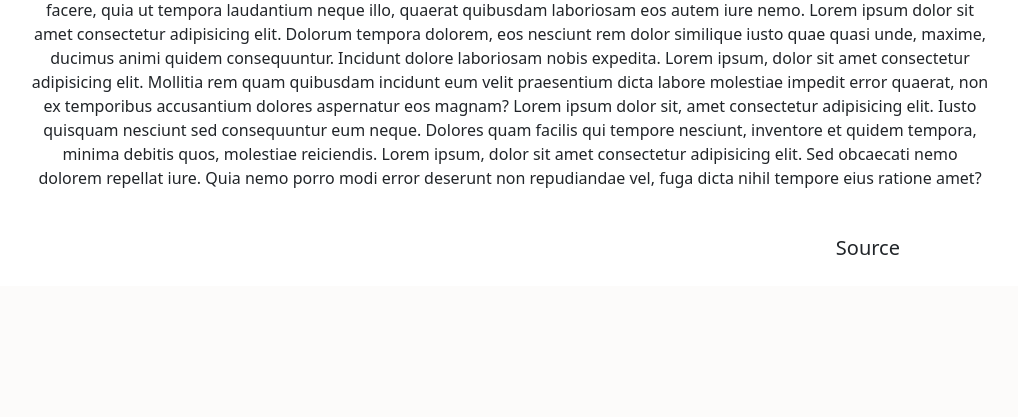
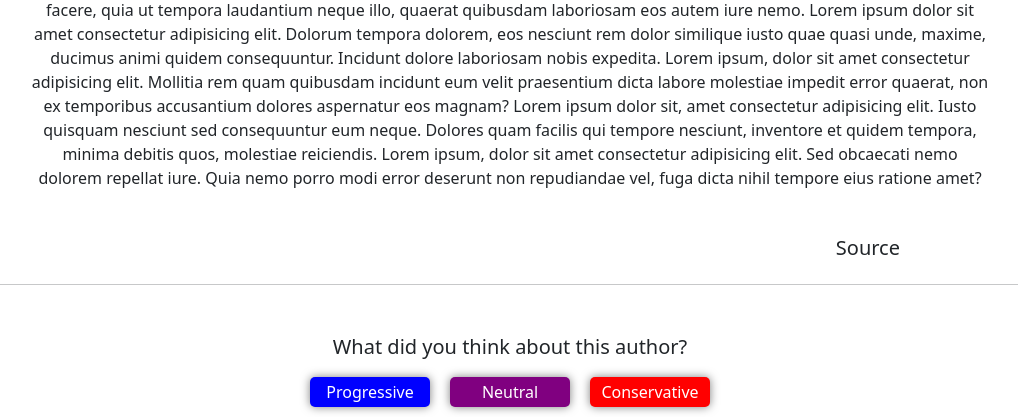
Before and after one commit to MegaClin10/TH21-NewSpectrum, a PHP site: page /article.html in a window 1280 px wide. Shown: the part 514-931 px from the top of the page, without its empty margins (130-1148 px from the left). Before the commit the page ends 769 px from the top, so only its background shows below. Run offline with PHP 8.4, Linux system fonts and the light colour scheme.

Commit message:
js for displaying info

```diff
--- a/article.html
+++ b/article.html
@@ -27,29 +27,37 @@
         </div>
 
         <div class="article-name">
-            <h3>Article Title</h3>
+            <h3 id="artname">Article Title</h3>
         </div>
 
         <div class="author-name-container">
-            <h5>By: Author</h5>
+            <h5 id="authname">By: Author</h5>
         </div>
 
         <div class="fill-div">
             <div class="article-container">
-                <p>Lorem ipsum dolor, sit amet consectetur adipisicing elit. Cumque similique est assumenda suscipit numquam molestias minus facere, quia ut tempora laudantium neque illo, quaerat quibusdam laboriosam eos autem iure nemo. Lorem ipsum dolor sit amet consectetur adipisicing elit. Dolorum tempora dolorem, eos nesciunt rem dolor similique iusto quae quasi unde, maxime, ducimus animi quidem consequuntur. Incidunt dolore laboriosam nobis expedita. Lorem ipsum, dolor sit amet consectetur adipisicing elit. Mollitia rem quam quibusdam incidunt eum velit praesentium dicta labore molestiae impedit error quaerat, non ex temporibus accusantium dolores aspernatur eos magnam? Lorem ipsum dolor sit, amet consectetur adipisicing elit. Iusto quisquam nesciunt sed consequuntur eum neque. Dolores quam facilis qui tempore nesciunt, inventore et quidem tempora, minima debitis quos, molestiae reiciendis. Lorem ipsum, dolor sit amet consectetur adipisicing elit. Sed obcaecati nemo dolorem repellat iure. Quia nemo porro modi error deserunt non repudiandae vel, fuga dicta nihil tempore eius ratione amet?</p>
+                <p id="cont">Lorem ipsum dolor, sit amet consectetur adipisicing elit. Cumque similique est assumenda suscipit numquam molestias minus facere, quia ut tempora laudantium neque illo, quaerat quibusdam laboriosam eos autem iure nemo. Lorem ipsum dolor sit amet consectetur adipisicing elit. Dolorum tempora dolorem, eos nesciunt rem dolor similique iusto quae quasi unde, maxime, ducimus animi quidem consequuntur. Incidunt dolore laboriosam nobis expedita. Lorem ipsum, dolor sit amet consectetur adipisicing elit. Mollitia rem quam quibusdam incidunt eum velit praesentium dicta labore molestiae impedit error quaerat, non ex temporibus accusantium dolores aspernatur eos magnam? Lorem ipsum dolor sit, amet consectetur adipisicing elit. Iusto quisquam nesciunt sed consequuntur eum neque. Dolores quam facilis qui tempore nesciunt, inventore et quidem tempora, minima debitis quos, molestiae reiciendis. Lorem ipsum, dolor sit amet consectetur adipisicing elit. Sed obcaecati nemo dolorem repellat iure. Quia nemo porro modi error deserunt non repudiandae vel, fuga dicta nihil tempore eius ratione amet?</p>
             </div>
         </div>
 
         <div class="source-container">
-            <h5>Source</h5>
+            <h5 id="src">Source</h5>
         </div>
 
-        <script>
-            function myFunction() {
-               var element = document.body;
-               element.classList.toggle("dark-mode");
-            }
-        </script>
+        <hr>
+
+        <div class="vote-container">
+            <div class="vote-text">
+                <h1>What did you think about this author?</h1>
+            </div>
+            <div class="vote-buttons" id="vote-buttons">
+                <button class="vote-button-p" onclick="pB()">Progressive</button>
+                <button class="vote-button-n" onclick="nB()">Neutral</button>
+                <button class="vote-button-c" onclick="cB()">Conservative</button>
+            </div>
+        </div>
+
+        <script src="scripts/article.js"></script>
 
 
     </body>
--- a/assets/lm-css/articleStyle-lm.css
+++ b/assets/lm-css/articleStyle-lm.css
@@ -154,3 +154,53 @@ body div {
     background-color: rgba(0,0,0,.815);
     color: white;
   }
+
+.vote-container {
+  margin-top: 50px;
+  display: flex;
+  flex-direction: column;
+  justify-content: center;
+}
+
+.vote-text {
+  display: flex;
+  justify-content: center;
+}
+
+.vote-text h1 {
+  font-size: 20px;
+}
+
+.vote-buttons {
+  display: flex;
+  justify-content: center;
+}
+
+.vote-buttons button {
+  margin: 10px;
+  width: 120px;
+  height: 30px;
+  color: white;
+  border-radius: 5px;
+  outline: 0;
+  border: 0;
+  box-shadow: 0 0 10px rgba(0,0,0,.5)
+}
+
+.vote-buttons button:focus {
+  box-shadow: none;
+  border: 0px;
+  outline: 0px;
+}
+
+.vote-button-p {
+  background-color: blue;
+}
+
+.vote-button-n {
+  background-color: purple;
+}
+
+.vote-button-c {
+  background-color: red;
+}
--- /dev/null
+++ b/scripts/article.js
@@ -0,0 +1,46 @@
+function myFunction() {
+    var element = document.body;
+    element.classList.toggle("dark-mode");
+ }
+
+function pB() {
+    rmButton();
+}
+
+function nB() {
+    rmButton();
+}
+
+function cB() {
+    rmButton();
+}
+
+ function rmButton() {
+     var element = document.getElementById("vote-buttons");
+     element.innerHTML = "Thank you for your input!";
+ }
+
+
+//this will be given by matthew
+articleId = "60165e0a6dc412294b299548";
+
+window.onload = function() {
+    getData();
+}
+
+ async function getData() {
+    articlejson = await fetch(`https://aqueous-wave-82169.herokuapp.com/article/${articleId}`);
+    json = await articlejson.json();
+    console.log(json);
+    auth = json["data"]["0"]["author"];
+    title = json["data"]["0"]["title"];
+    cont = json["data"]["0"]["content"];
+    src = json["data"]["0"]["source"]["name"];
+    console.log(auth);
+    console.log(title);
+    console.log(cont);
+    document.getElementById("artname").innerHTML = title;
+    document.getElementById("authname").innerHTML = auth;
+    document.getElementById("cont").innerHTML = cont;
+    document.getElementById("src").innerHTML = src;
+ }
```
Also changed, not shown: author.html (+5 -4 lines), scripts/author.js (added, +23 -0 lines).
